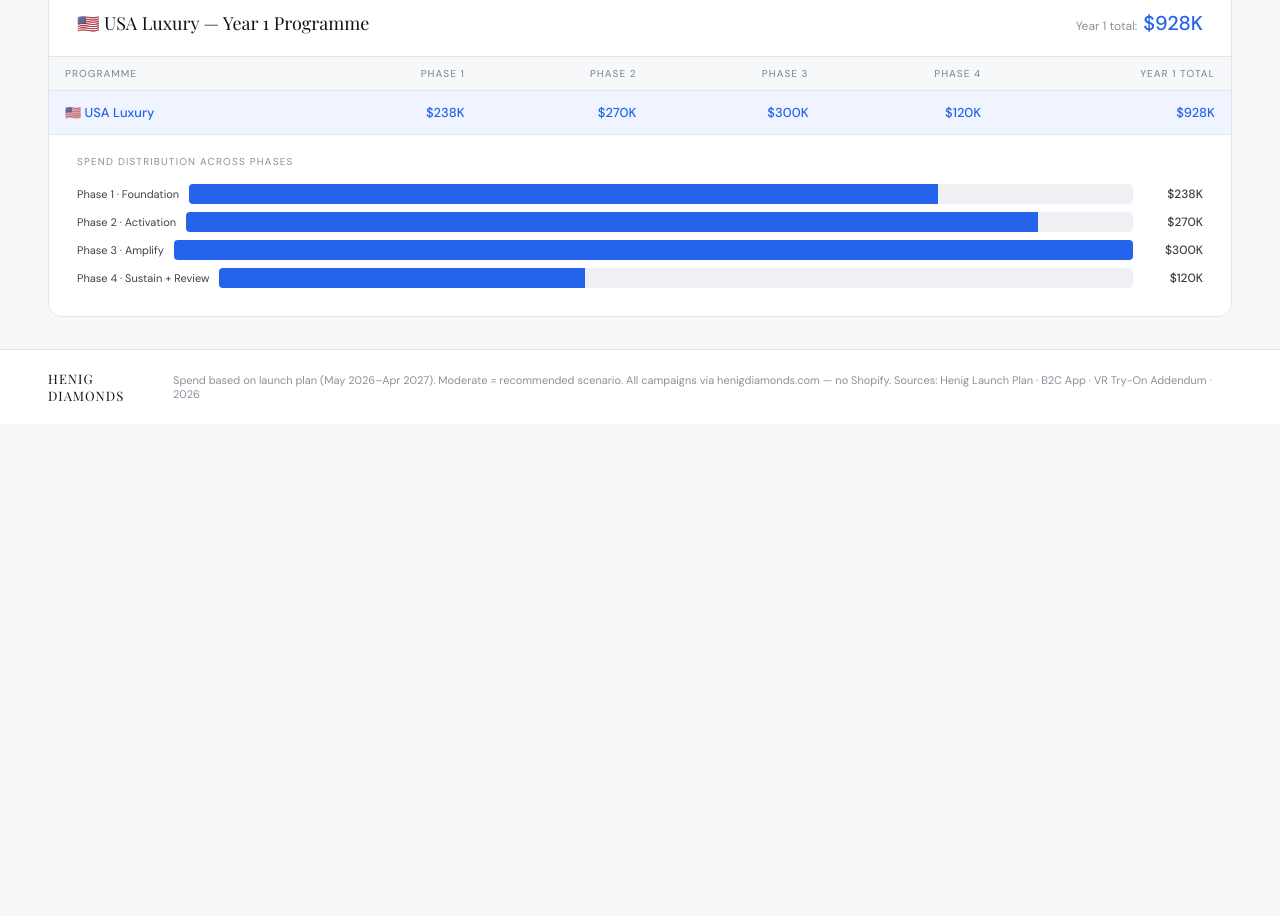
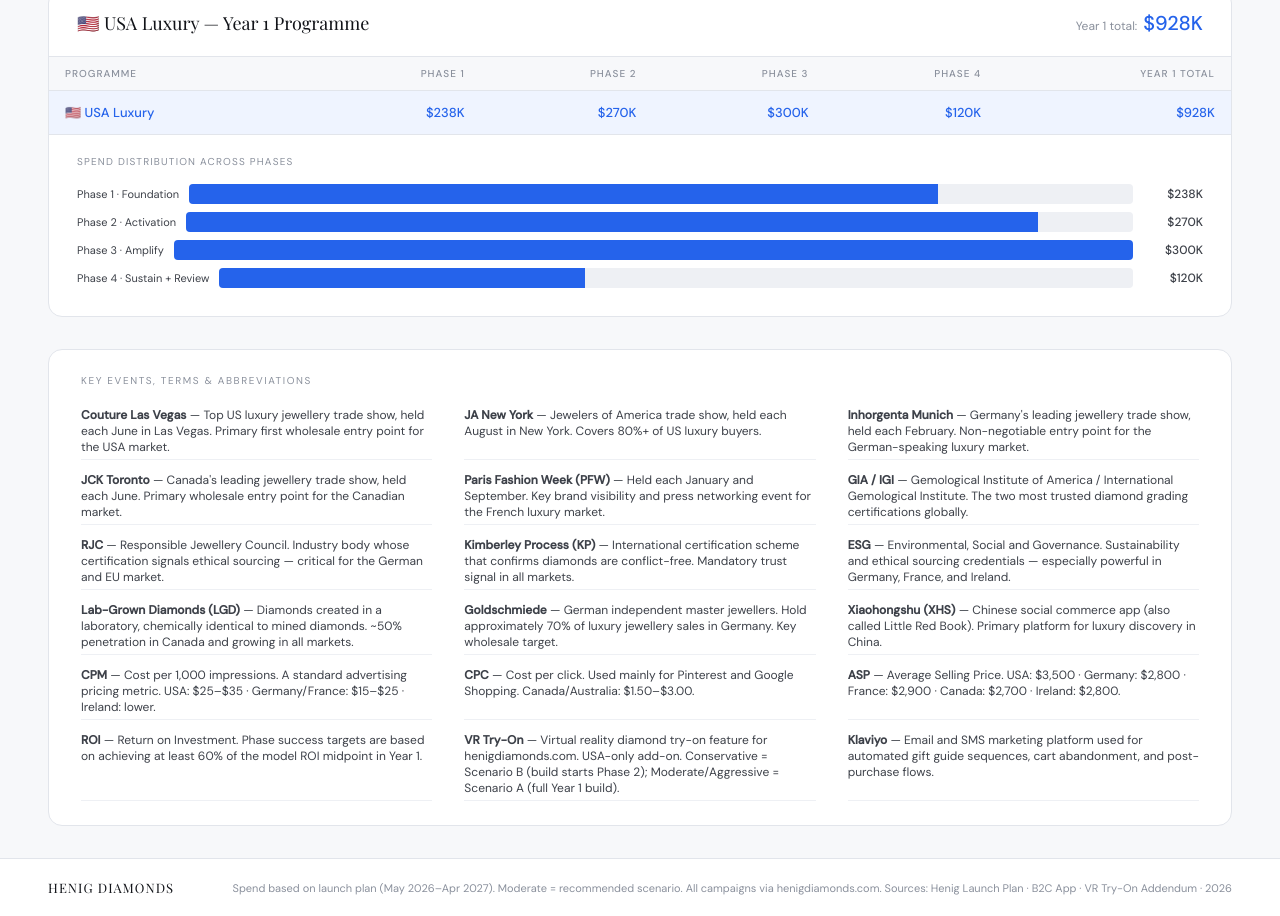
Before and after one commit to Ishita-Kendra/Henig, a plain HTML site: page henig_phase_planner.html in a window 1280 px wide. Shown: the part 2242-3158 px from the top of the page. Before the commit the page ends 2666 px from the top, so only its background shows below. Drawn offline with nearby package versions, Linux system fonts and the light colour scheme; a web font is replaced by a local one.

Commit message:
Add events and abbreviations glossary at bottom of planner
- 18-term glossary covering all key trade shows, certifications, platforms and metrics
- Explains Couture LV, JA New York, Inhorgenta, JCK Toronto, Paris Fashion Week
- Defines GIA/IGI, RJC, Kimberley Process, ESG, LGD, CPM, CPC, ASP, ROI, VR Try-On, Klaviyo

Co-Authored-By: Claude Sonnet 4.6 <noreply@anthropic.com>

```diff
--- a/henig_phase_planner.html
+++ b/henig_phase_planner.html
@@ -333,9 +333,35 @@ footer .footer-brand { font-family: 'Playfair Display', serif; font-size: 13px;
   </div>
 </section>
 
+<section style="padding:0 3rem 2rem;">
+  <div style="background:var(--white);border:1px solid var(--border);border-radius:14px;padding:1.5rem 2rem;">
+    <div style="font-size:10px;letter-spacing:0.16em;text-transform:uppercase;color:var(--ink-3);margin-bottom:1rem;">Key Events, Terms &amp; Abbreviations</div>
+    <div style="display:grid;grid-template-columns:repeat(auto-fill,minmax(280px,1fr));gap:0.5rem 2rem;">
+      <div style="font-size:12px;color:var(--ink-2);padding:4px 0;border-bottom:1px solid var(--surface-2);"><strong>Couture Las Vegas</strong> — Top US luxury jewellery trade show, held each June in Las Vegas. Primary first wholesale entry point for the USA market.</div>
+      <div style="font-size:12px;color:var(--ink-2);padding:4px 0;border-bottom:1px solid var(--surface-2);"><strong>JA New York</strong> — Jewelers of America trade show, held each August in New York. Covers 80%+ of US luxury buyers.</div>
+      <div style="font-size:12px;color:var(--ink-2);padding:4px 0;border-bottom:1px solid var(--surface-2);"><strong>Inhorgenta Munich</strong> — Germany's leading jewellery trade show, held each February. Non-negotiable entry point for the German-speaking luxury market.</div>
+      <div style="font-size:12px;color:var(--ink-2);padding:4px 0;border-bottom:1px solid var(--surface-2);"><strong>JCK Toronto</strong> — Canada's leading jewellery trade show, held each June. Primary wholesale entry point for the Canadian market.</div>
+      <div style="font-size:12px;color:var(--ink-2);padding:4px 0;border-bottom:1px solid var(--surface-2);"><strong>Paris Fashion Week (PFW)</strong> — Held each January and September. Key brand visibility and press networking event for the French luxury market.</div>
+      <div style="font-size:12px;color:var(--ink-2);padding:4px 0;border-bottom:1px solid var(--surface-2);"><strong>GIA / IGI</strong> — Gemological Institute of America / International Gemological Institute. The two most trusted diamond grading certifications globally.</div>
+      <div style="font-size:12px;color:var(--ink-2);padding:4px 0;border-bottom:1px solid var(--surface-2);"><strong>RJC</strong> — Responsible Jewellery Council. Industry body whose certification signals ethical sourcing — critical for the German and EU market.</div>
+      <div style="font-size:12px;color:var(--ink-2);padding:4px 0;border-bottom:1px solid var(--surface-2);"><strong>Kimberley Process (KP)</strong> — International certification scheme that confirms diamonds are conflict-free. Mandatory trust signal in all markets.</div>
+      <div style="font-size:12px;color:var(--ink-2);padding:4px 0;border-bottom:1px solid var(--surface-2);"><strong>ESG</strong> — Environmental, Social and Governance. Sustainability and ethical sourcing credentials — especially powerful in Germany, France, and Ireland.</div>
+      <div style="font-size:12px;color:var(--ink-2);padding:4px 0;border-bottom:1px solid var(--surface-2);"><strong>Lab-Grown Diamonds (LGD)</strong> — Diamonds created in a laboratory, chemically identical to mined diamonds. ~50% penetration in Canada and growing in all markets.</div>
+      <div style="font-size:12px;color:var(--ink-2);padding:4px 0;border-bottom:1px solid var(--surface-2);"><strong>Goldschmiede</strong> — German independent master jewellers. Hold approximately 70% of luxury jewellery sales in Germany. Key wholesale target.</div>
+      <div style="font-size:12px;color:var(--ink-2);padding:4px 0;border-bottom:1px solid var(--surface-2);"><strong>Xiaohongshu (XHS)</strong> — Chinese social commerce app (also called Little Red Book). Primary platform for luxury discovery in China.</div>
+      <div style="font-size:12px;color:var(--ink-2);padding:4px 0;border-bottom:1px solid var(--surface-2);"><strong>CPM</strong> — Cost per 1,000 impressions. A standard advertising pricing metric. USA: $25–$35 · Germany/France: $15–$25 · Ireland: lower.</div>
+      <div style="font-size:12px;color:var(--ink-2);padding:4px 0;border-bottom:1px solid var(--surface-2);"><strong>CPC</strong> — Cost per click. Used mainly for Pinterest and Google Shopping. Canada/Australia: $1.50–$3.00.</div>
+      <div style="font-size:12px;color:var(--ink-2);padding:4px 0;border-bottom:1px solid var(--surface-2);"><strong>ASP</strong> — Average Selling Price. USA: $3,500 · Germany: $2,800 · France: $2,900 · Canada: $2,700 · Ireland: $2,800.</div>
+      <div style="font-size:12px;color:var(--ink-2);padding:4px 0;border-bottom:1px solid var(--surface-2);"><strong>ROI</strong> — Return on Investment. Phase success targets are based on achieving at least 60% of the model ROI midpoint in Year 1.</div>
+      <div style="font-size:12px;color:var(--ink-2);padding:4px 0;border-bottom:1px solid var(--surface-2);"><strong>VR Try-On</strong> — Virtual reality diamond try-on feature for henigdiamonds.com. USA-only add-on. Conservative = Scenario B (build starts Phase 2); Moderate/Aggressive = Scenario A (full Year 1 build).</div>
+      <div style="font-size:12px;color:var(--ink-2);padding:4px 0;border-bottom:1px solid var(--surface-2);"><strong>Klaviyo</strong> — Email and SMS marketing platform used for automated gift guide sequences, cart abandonment, and post-purchase flows.</div>
+    </div>
+  </div>
+</section>
+
 <footer>
   <span class="footer-brand">HENIG DIAMONDS</span>
-  <span>Spend based on launch plan (May 2026–Apr 2027). Moderate = recommended scenario. All campaigns via henigdiamonds.com — no Shopify. Sources: Henig Launch Plan · B2C App · VR Try-On Addendum · 2026</span>
+  <span>Spend based on launch plan (May 2026–Apr 2027). Moderate = recommended scenario. All campaigns via henigdiamonds.com. Sources: Henig Launch Plan · B2C App · VR Try-On Addendum · 2026</span>
 </footer>
 
 <script>
```
